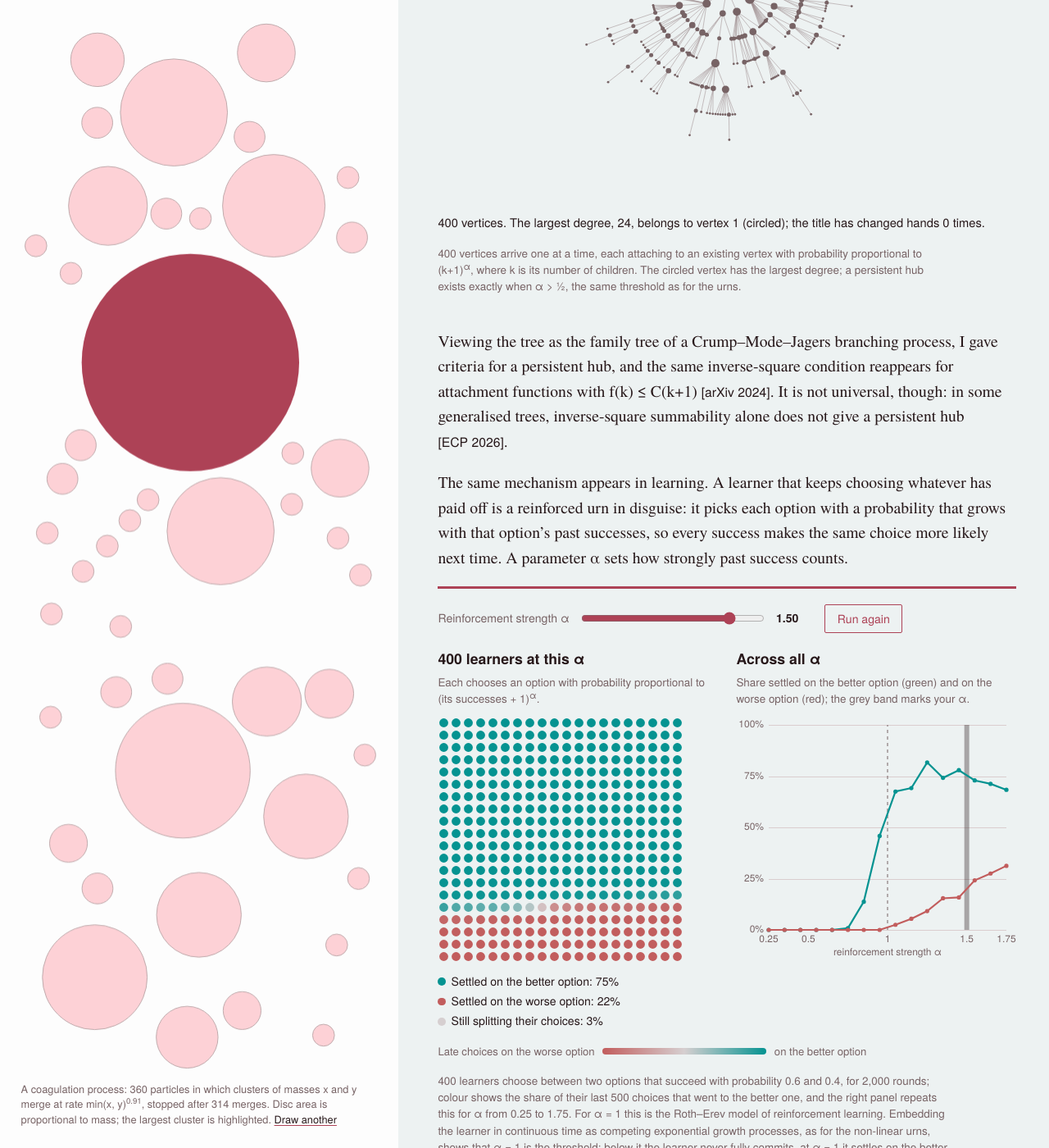
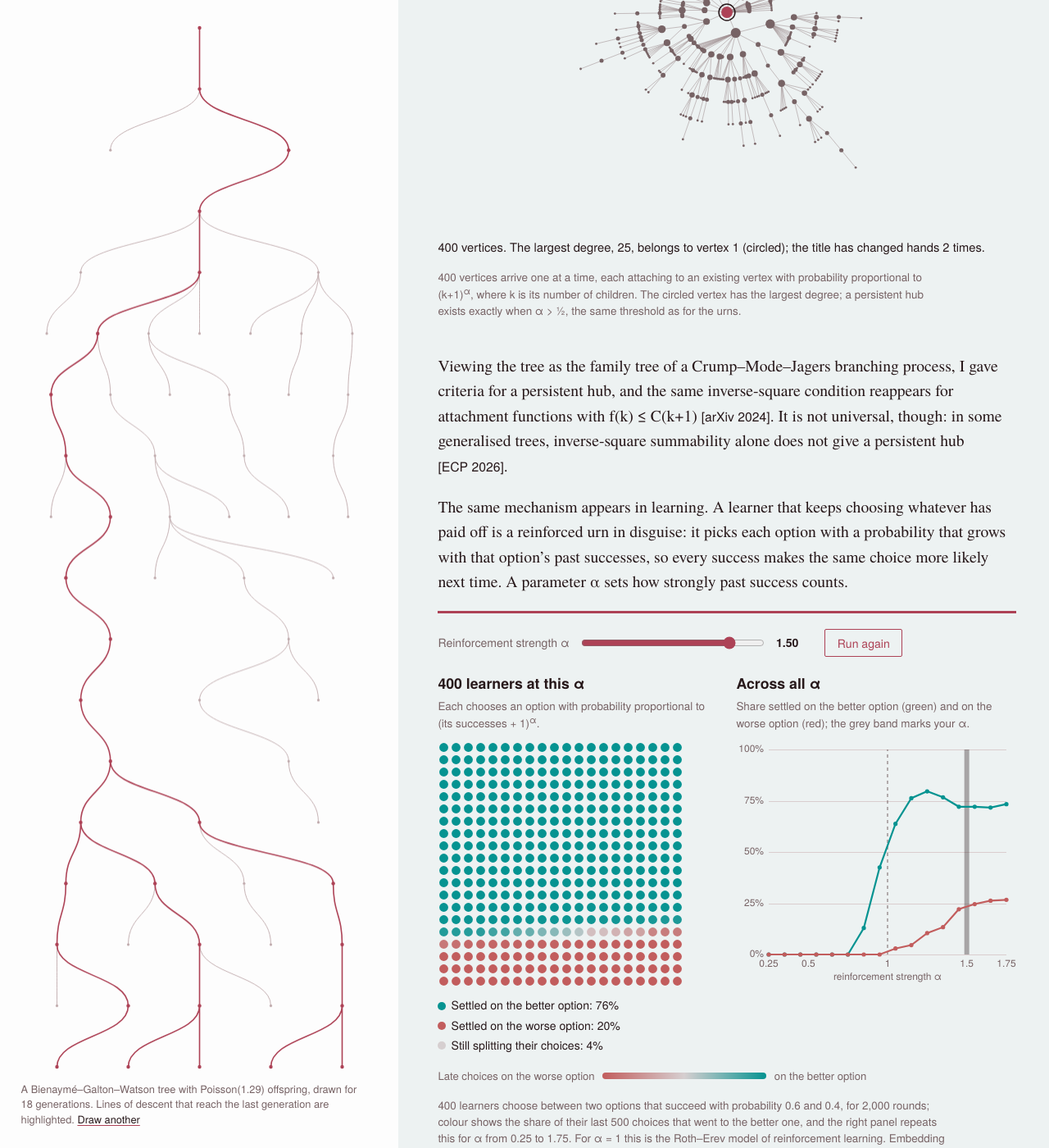
Before and after one commit to iyertejas/iyertejas.github.io, a Jekyll site: the page built from research.md, in a window 1280 px wide and 1400 px high, scrolled down 2621 px. Shown: the whole window at 82% size. Built offline with Jekyll 4.4.1, drawn with Linux system fonts in a browser that asks for light colours; some of the changed lines change nothing that is shown; some of the changed text lies outside the part shown.

Commit message:
Side panel: random model per visit (coagulation, preferential attachment, Bienaymé–Galton–Watson, urns), kept while browsing; urn monopoly sentence

```diff
--- a/_includes/sim-urns.html
+++ b/_includes/sim-urns.html
@@ -8,7 +8,7 @@
 <div class="bars" id="bars"></div>
 <p class="status" id="leadStatus" aria-live="polite"></p>
 <div class="criterion">
-<div class="f">One urn eventually leads forever if and only if <span class="m">∑<sub>k</sub> 1/f(k)<sup>2</sup> &lt; ∞</span>. For <span class="m">f(k) = (k+1)<sup>α</sup></span> that means <span class="m">α &gt; ½</span>.</div>
+<div class="f">One urn eventually leads forever if and only if <span class="m">∑<sub>k</sub> 1/f(k)<sup>2</sup> &lt; ∞</span>. For <span class="m">f(k) = (k+1)<sup>α</sup></span> that means <span class="m">α &gt; ½</span>. If <span class="m">∑<sub>k</sub> 1/f(k) &lt; ∞</span> as well (here, <span class="m">α &gt; 1</span>), a single urn obtains all but finitely many balls.</div>
 <div class="verdict" id="leadVerdict"></div>
 </div>
 </figure>
--- a/_layouts/default.html
+++ b/_layouts/default.html
@@ -14,7 +14,7 @@
 </head>
 <body class="{{ page.body_class }}{% if page.nav == "home" %} home{% endif %}">
 <div class="split">
-<aside class="side" aria-label="A random coagulation process">
+<aside class="side" aria-label="A sample from a random process">
   <canvas id="motif" aria-hidden="true"></canvas>
   <p class="mcap"><span id="motifText"></span> <button type="button" id="motifAgain">Draw another</button></p>
 </aside>
--- a/motif.js
+++ b/motif.js
@@ -1,20 +1,23 @@
-/* Side panel: a fresh sample of a coagulation process on every visit. */
+/* Side panel: a sample from one of the models in my research, chosen at random once per visit.
+   The same picture stays while browsing (sessionStorage); "Draw another" picks a new model and sample. */
 (() => {
 "use strict";
 const cv = document.getElementById("motif");
 if (!cv) return;
 const text = document.getElementById("motifText"), again = document.getElementById("motifAgain");
 const css = n => getComputedStyle(document.documentElement).getPropertyValue(n).trim();
+const sup = x => `<sup>${x}</sup>`;
+const clamp = (x, a, b) => Math.max(a, Math.min(b, x));
 
-// Small seeded generator, so that a resize redraws the same sample.
+// Small seeded generator, so that a resize or a new page redraws the same sample.
 function rng(seed){ let a = seed >>> 0; return () => { a = a + 0x6D2B79F5 | 0; let t = Math.imul(a ^ a >>> 15, 1 | a); t = t + Math.imul(t ^ t >>> 7, 61 | t) ^ t; return ((t ^ t >>> 14) >>> 0) / 4294967296; }; }
+function poisson(R, l){ const L = Math.exp(-l); let k = 0, p = 1; do { k++; p *= R(); } while (p > L); return k - 1; }
 
-// Marcus–Lushnikov coagulation with kernel min(x, y)^g, started from N unit masses,
-// run until K clusters remain. Pairs are proposed uniformly and accepted with probability
-// min(x, y)^g / B, where B = (second-largest mass)^g bounds the kernel over all pairs.
-function sample(R){
-  const N = 360, g = +(0.7 + R() * 0.9).toFixed(2), K = 36 + Math.floor(R() * 40);
-  const m = Array(N).fill(1);
+/* Coagulation: Marcus–Lushnikov process with kernel min(x, y)^g from N unit masses, run until K clusters
+   remain. Pairs are proposed uniformly and accepted with probability min(x, y)^g / B, where
+   B = (second-largest mass)^g bounds the kernel over all pairs. */
+function coagulation(ctx, W, H, R, C){
+  const N = 360, g = +(0.7 + R() * 0.9).toFixed(2), K = 36 + Math.floor(R() * 40), m = Array(N).fill(1);
   while (m.length > K){
     let b1 = 0, b2 = 0;
     for (const x of m){ if (x > b1){ b2 = b1; b1 = x; } else if (x > b2) b2 = x; }
@@ -26,39 +29,145 @@
     }
   }
   m.sort((a, b) => b - a);
-  return {N, g, K, m};
+  let k = Math.sqrt(0.36 * W * H / (Math.PI * N));
+  k = Math.min(k, 0.46 * Math.min(W, H) / Math.sqrt(m[0]));
+  const placed = [];
+  for (const x of m){
+    const r = k * Math.sqrt(x);
+    for (let t = 0; t < 600; t++){
+      const cx = r + 2 + R() * (W - 2 * r - 4), cy = r + 2 + R() * (H - 2 * r - 4);
+      if (placed.every(q => (q[0] - cx) ** 2 + (q[1] - cy) ** 2 > (q[2] + r + 3) ** 2)){ placed.push([cx, cy, r]); break; }
+    }
+  }
+  placed.forEach((q, i) => {
+    ctx.beginPath(); ctx.arc(q[0], q[1], q[2], 0, 2 * Math.PI);
+    if (i === 0){ ctx.fillStyle = C.accent; ctx.fill(); }
+    else { ctx.fillStyle = C.soft; ctx.fill(); ctx.strokeStyle = C.line; ctx.lineWidth = 1; ctx.stroke(); }
+  });
+  return `A coagulation process: ${N} particles in which clusters of masses x and y merge at rate min(x, y)${sup(g)}, stopped after ${N - K} merges. Disc area is proportional to mass; the largest cluster is highlighted.`;
 }
 
-let seed = Math.floor(Math.random() * 1e9), lastSize = "";
+/* Preferential attachment tree with weights (k+1)^a, drawn radially from the root. */
+function paTree(ctx, W, H, R, C){
+  const n = Math.round(clamp(W * H / 300, 160, 700)), a = +(0.6 + R() * 0.5).toFixed(2);
+  const par = new Int32Array(n), deg = new Float64Array(n), w = new Float64Array(n);
+  par[0] = -1; w[0] = 1; let tot = 1;
+  for (let v = 1; v < n; v++){
+    let u = R() * tot, p = 0;
+    while (p < v - 1 && u > w[p]){ u -= w[p]; p++; }
+    par[v] = p; deg[p]++; tot -= w[p]; w[p] = Math.pow(deg[p] + 1, a); tot += w[p]; w[v] = 1; tot += 1;
+  }
+  const ch = Array.from({length: n}, () => []); for (let v = 1; v < n; v++) ch[par[v]].push(v);
+  const leaves = new Float64Array(n), dep = new Int32Array(n);
+  for (let v = n - 1; v >= 0; v--) leaves[v] = ch[v].length ? ch[v].reduce((s, c) => s + leaves[c], 0) : 1;
+  let md = 1; for (let v = 1; v < n; v++){ dep[v] = dep[par[v]] + 1; md = Math.max(md, dep[v]); }
+  const ang = new Float64Array(n), lo = new Float64Array(n), hi = new Float64Array(n);
+  lo[0] = R() * 2 * Math.PI; hi[0] = lo[0] + 2 * Math.PI;
+  for (let v = 0; v < n; v++){
+    let s = lo[v];
+    for (const c of ch[v]){ const span = (hi[v] - lo[v]) * leaves[c] / leaves[v]; lo[c] = s; hi[c] = s + span; s += span; }
+    ang[v] = (lo[v] + hi[v]) / 2;
+  }
+  const pad = 8, rx0 = W / 2 - pad, ry0 = H / 2 - pad, rx = Math.min(rx0, ry0 * 1.8), ry = Math.min(ry0, rx0 * 1.8);
+  const X = v => W / 2 + Math.cos(ang[v]) * rx * dep[v] / md, Y = v => H / 2 + Math.sin(ang[v]) * ry * dep[v] / md;
+  let hub = 0; for (let v = 0; v < n; v++) if (deg[v] > deg[hub]) hub = v;
+  ctx.lineWidth = .8; ctx.strokeStyle = C.line; ctx.beginPath();
+  for (let v = 1; v < n; v++){ if (par[v] === hub) continue; ctx.moveTo(X(par[v]), Y(par[v])); ctx.lineTo(X(v), Y(v)); }
+  ctx.stroke();
+  ctx.lineWidth = 1.4; ctx.strokeStyle = C.accent; ctx.beginPath();
+  for (const c of ch[hub]){ ctx.moveTo(X(hub), Y(hub)); ctx.lineTo(X(c), Y(c)); }
+  ctx.stroke();
+  ctx.fillStyle = C.line; for (let v = 0; v < n; v++){ ctx.beginPath(); ctx.arc(X(v), Y(v), 1.3, 0, 2 * Math.PI); ctx.fill(); }
+  ctx.fillStyle = C.accent; ctx.beginPath(); ctx.arc(X(hub), Y(hub), 4, 0, 2 * Math.PI); ctx.fill();
+  return `A random tree on ${n} vertices grown by preferential attachment with weights (k+1)${sup(a)}. Its largest hub, with ${deg[hub]} children, is highlighted.`;
+}
 
+/* Bienaymé–Galton–Watson tree with Poisson offspring, conditioned to reach (nearly) the last generation drawn.
+   Generations run along the long side of the panel; lines of descent reaching the last generation are highlighted. */
+function bgwTree(ctx, W, H, R, C){
+  const horiz = W >= H, major = horiz ? W : H, minor = horiz ? H : W;
+  const cap = Math.max(14, Math.round(minor / 6)), Gmax = clamp(Math.round(major / (horiz ? 70 : 60)), 6, 18);
+  const lam = +(1.15 + R() * 0.25).toFixed(2);
+  let gens;
+  for (let tries = 0; tries < 3000; tries++){
+    gens = [[-1]];
+    for (let g = 1; g < Gmax; g++){
+      const nx = [];
+      gens[g - 1].forEach((_, i) => { const k = poisson(R, lam); for (let c = 0; c < k; c++) nx.push(i); });
+      if (!nx.length || nx.length > cap) break;
+      gens.push(nx);
+    }
+    if (gens.length >= Gmax - 1 && gens[gens.length - 1].length >= 3) break;
+  }
+  const G = gens.length;
+  const pos = (g, i) => { const M = 8 + (major - 16) * (G === 1 ? 0 : g / (G - 1)), mm = minor * (i + .5) / gens[g].length; return horiz ? [M, mm] : [mm, M]; };
+  const keep = gens.map(gn => new Uint8Array(gn.length)); keep[G - 1].fill(1);
+  for (let g = G - 1; g > 0; g--) gens[g].forEach((p, i) => { if (keep[g][i]) keep[g - 1][p] = 1; });
+  for (const hl of [0, 1]){
+    ctx.strokeStyle = hl ? C.accent : C.line; ctx.lineWidth = hl ? 1.6 : .9; ctx.beginPath();
+    for (let g = 1; g < G; g++) gens[g].forEach((p, i) => {
+      if (!!keep[g][i] !== !!hl) return;
+      const [x0, y0] = pos(g - 1, p), [x1, y1] = pos(g, i); ctx.moveTo(x0, y0);
+      if (horiz){ const mx = (x0 + x1) / 2; ctx.bezierCurveTo(mx, y0, mx, y1, x1, y1); }
+      else { const my = (y0 + y1) / 2; ctx.bezierCurveTo(x0, my, x1, my, x1, y1); }
+    });
+    ctx.stroke();
+  }
+  for (let g = 0; g < G; g++) gens[g].forEach((_, i) => {
+    const [x, y] = pos(g, i); ctx.fillStyle = keep[g][i] ? C.accent : C.line;
+    ctx.beginPath(); ctx.arc(x, y, keep[g][i] ? 2.2 : 1.6, 0, 2 * Math.PI); ctx.fill();
+  });
+  return `A Bienaymé–Galton–Watson tree with Poisson(${lam}) offspring, drawn for ${G} generations. Lines of descent that reach the last generation are highlighted.`;
+}
+
+/* Six urns with f(k) = (k+1)^a: each urn's share of the balls on a logarithmic time scale. */
+function urns(ctx, W, H, R, C){
+  const K = 6, a = +(0.6 + R() * 0.35).toFixed(2), T = 30000, P = Math.max(60, Math.round(Math.max(W, H) / 3));
+  const cnt = new Float64Array(K), f = new Float64Array(K).fill(1), t0 = 150, times = [], shares = [];
+  let tot = K, j = 0;
+  for (let i = 0; i < P; i++) times.push(Math.round(Math.exp(Math.log(t0) + (Math.log(T) - Math.log(t0)) * i / (P - 1))));
+  for (let t = 1; t <= T; t++){
+    let u = R() * tot, i = 0;
+    while (i < K - 1 && u > f[i]){ u -= f[i]; i++; }
+    cnt[i]++; tot -= f[i]; f[i] = Math.pow(cnt[i] + 1, a); tot += f[i];
+    while (j < P && times[j] === t){ shares.push(Array.from(cnt, c => c / t)); j++; }
+  }
+  let lead = 0; for (let i = 1; i < K; i++) if (cnt[i] > cnt[lead]) lead = i;
+  const tall = H > W * 1.3, len = tall ? H : W, wid = tall ? W : H;
+  let top = 0; shares.forEach(s => { top = Math.max(top, ...s); }); top = Math.min(1, top * 1.06);
+  const u = i => 4 + (len - 8) * i / (P - 1), v = val => wid - 4 - (wid - 8) * Math.min(val, top) / top;
+  const pt = (i, val) => tall ? [v(val), u(i)] : [u(i), v(val)];
+  for (const k of [...Array(K).keys()].sort((x, y) => (x === lead) - (y === lead))){
+    ctx.beginPath(); shares.forEach((s, i) => ctx.lineTo(...pt(i, s[k])));
+    ctx.strokeStyle = k === lead ? C.accent : C.line; ctx.lineWidth = k === lead ? 2.2 : 1.1; ctx.lineJoin = "round"; ctx.stroke();
+  }
+  return `${K} urns where an urn with k balls gains the next ball with probability proportional to (k+1)${sup(a)}. Each line is one urn's share of the balls from step ${t0} to step ${T.toLocaleString("en-GB")}, on a logarithmic time scale; the urn that ends in front is highlighted.`;
+}
+
+const MODELS = [coagulation, paTree, bgwTree, urns];
+const KEY = "motif-v1";
+function fresh(){ return {kind: Math.floor(Math.random() * MODELS.length), seed: Math.floor(Math.random() * 1e9)}; }
+function save(s){ try { sessionStorage.setItem(KEY, JSON.stringify(s)); } catch (e) {} }
+let state = null;
+try { state = JSON.parse(sessionStorage.getItem(KEY)); } catch (e) {}
+if (!state || !(state.kind >= 0 && state.kind < MODELS.length) || typeof state.seed !== "number"){ state = fresh(); save(state); }
+
+let lastSize = "";
 function draw(){
   const r = cv.getBoundingClientRect(), W = Math.round(r.width), H = Math.round(r.height);
   if (W < 10 || H < 10) return;
   const dpr = Math.min(window.devicePixelRatio || 1, 2);
   cv.width = W * dpr; cv.height = H * dpr;
   const ctx = cv.getContext("2d"); ctx.setTransform(dpr, 0, 0, dpr, 0, 0); ctx.clearRect(0, 0, W, H);
-  const R = rng(seed), s = sample(R);
-  // Disc area proportional to mass; pack the largest first by rejection.
-  let k = Math.sqrt(0.36 * W * H / (Math.PI * s.N));
-  k = Math.min(k, 0.46 * Math.min(W, H) / Math.sqrt(s.m[0]));
-  const placed = [];
-  for (const x of s.m){
-    const rad = k * Math.sqrt(x);
-    for (let t = 0; t < 600; t++){
-      const cx = rad + 2 + R() * (W - 2 * rad - 4), cy = rad + 2 + R() * (H - 2 * rad - 4);
-      if (placed.every(q => (q[0] - cx) ** 2 + (q[1] - cy) ** 2 > (q[2] + rad + 3) ** 2)){ placed.push([cx, cy, rad]); break; }
-    }
-  }
-  const accent = css("--accent"), soft = css("--soft"), line = css("--line");
-  placed.forEach((q, i) => {
-    ctx.beginPath(); ctx.arc(q[0], q[1], q[2], 0, 2 * Math.PI);
-    if (i === 0){ ctx.fillStyle = accent; ctx.fill(); }
-    else { ctx.fillStyle = soft; ctx.fill(); ctx.strokeStyle = line; ctx.lineWidth = 1; ctx.stroke(); }
-  });
-  text.innerHTML = `A coagulation process: ${s.N} particles in which clusters of masses x and y merge at rate min(x, y)<sup>${s.g}</sup>, stopped after ${s.N - s.K} merges. Disc area is proportional to mass; the largest cluster is highlighted.`;
+  const C = {accent: css("--accent"), soft: css("--soft"), line: css("--line")};
+  text.innerHTML = MODELS[state.kind](ctx, W, H, rng(state.seed), C);
 }
 
-again.addEventListener("click", () => { seed = Math.floor(Math.random() * 1e9); draw(); });
+again.addEventListener("click", () => {
+  const prev = state.kind; state = fresh();
+  if (state.kind === prev) state.kind = (prev + 1 + Math.floor(Math.random() * (MODELS.length - 1))) % MODELS.length;
+  save(state); draw();
+});
 new ResizeObserver(() => { const r = cv.getBoundingClientRect(), key = Math.round(r.width) + "x" + Math.round(r.height); if (key !== lastSize){ lastSize = key; draw(); } }).observe(cv);
 if (window.matchMedia){ const mq = matchMedia("(prefers-color-scheme: dark)"); mq.addEventListener && mq.addEventListener("change", draw); }
 if (document.fonts && document.fonts.ready) document.fonts.ready.then(draw);
```
